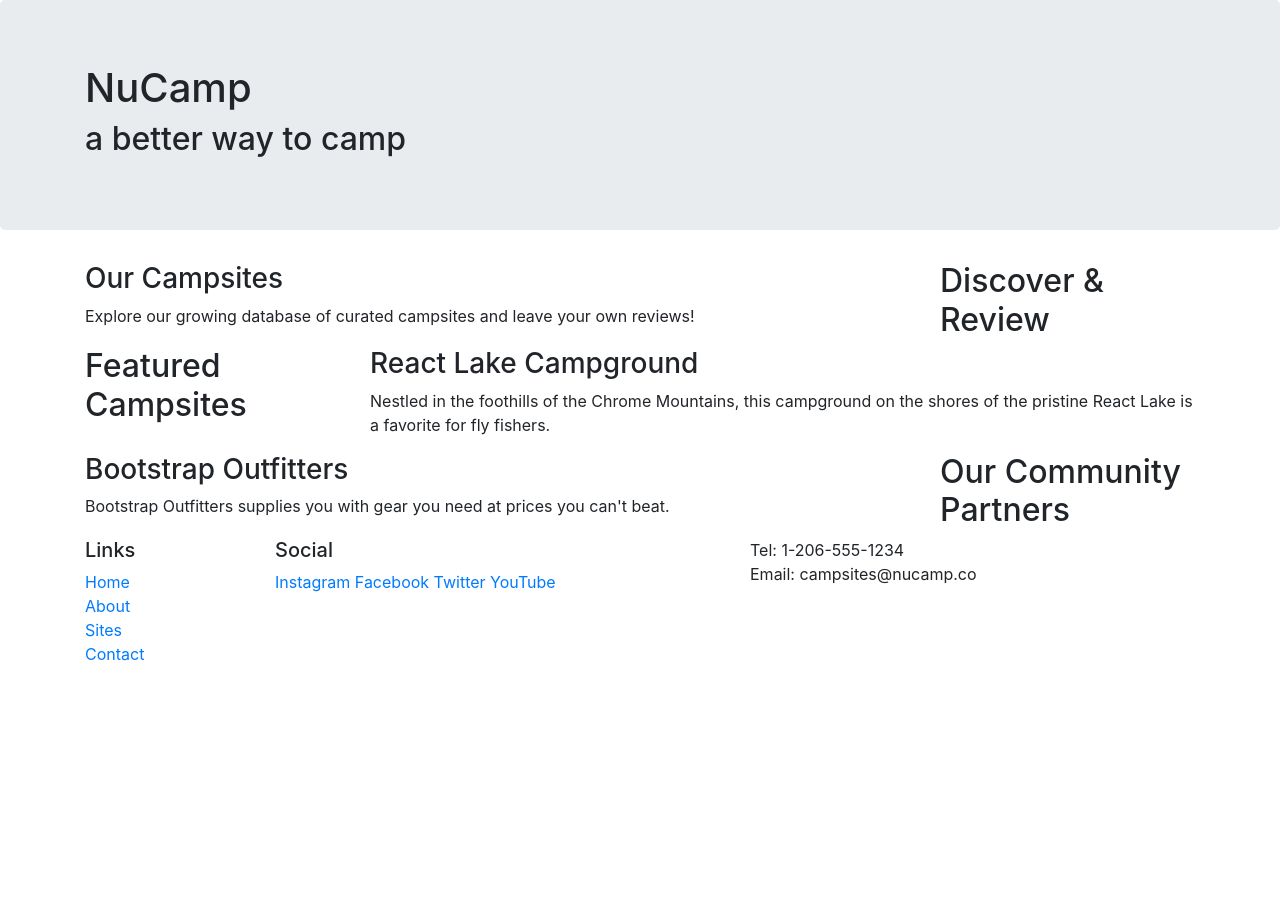
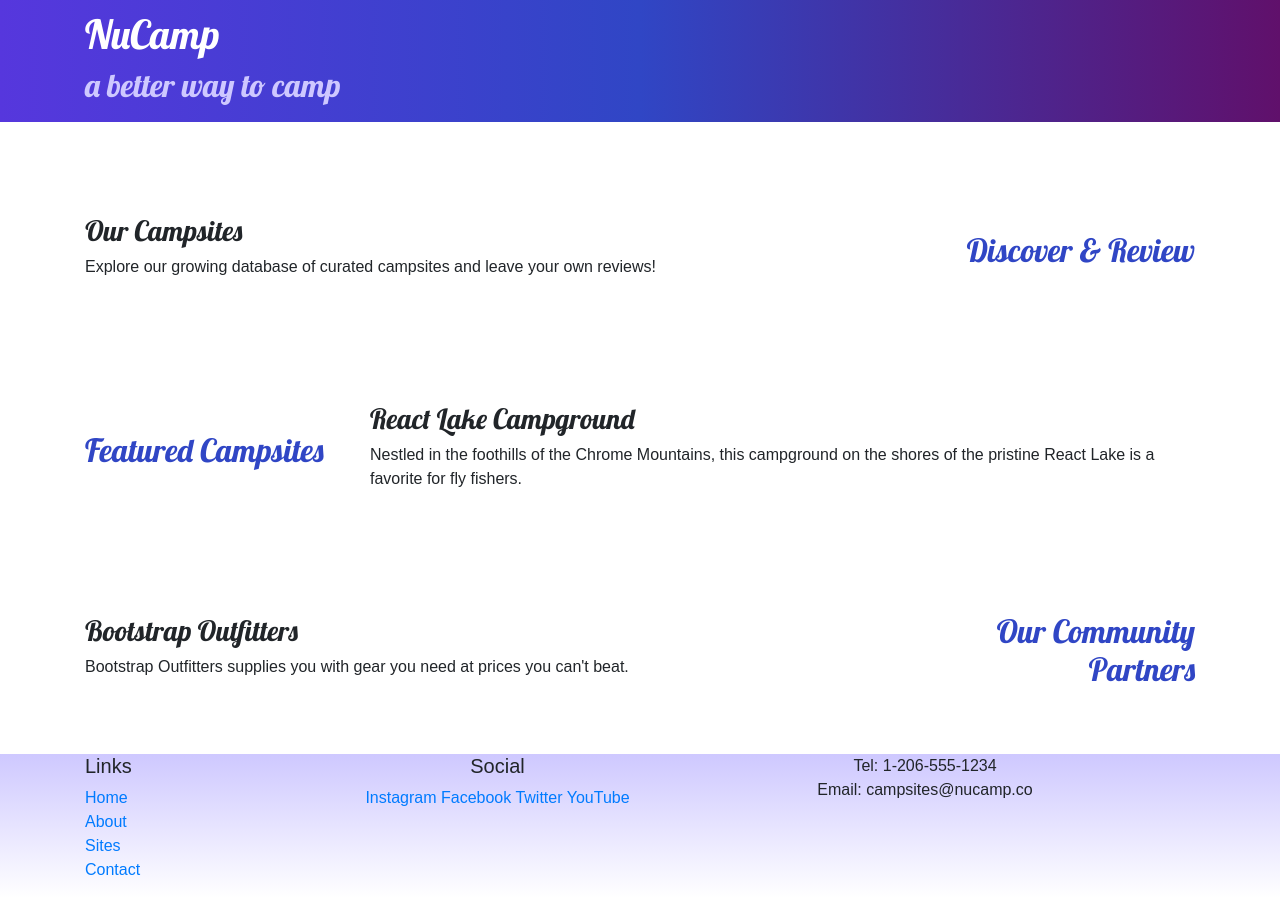
Before and after one commit to RusadeTheRed/Boostrap-Project-Setup, a website: page index.html in a window 1280 px wide. Before the commit the page ends 800 px from the top, so only its background shows below. Drawn offline with nearby package versions, Linux system fonts and the light colour scheme.

Commit message:
Adding custom Styles

```diff
--- /dev/null
+++ b/CSS/styles.css
@@ -0,0 +1,32 @@
+body {
+    font-family: "Open-Sans", sans-serif;
+}
+
+h1, h2, h3 {
+    font-family: "lobster", cursive;
+}
+
+h2 {
+    color: #3046c5;
+}
+
+header h2 {
+color: #cec8ff;
+}
+
+footer {
+    background-image: linear-gradient(#cec8ff, white);
+    padding: 20px ,0;
+}
+
+.jumbotron {
+    padding: 10px;
+    background-image: linear-gradient(to right, #5637dd, #3046c5, #60106b);
+    color: white;
+}
+
+.row-content {
+    padding: 50px, 0;
+    border-bottom: 1px, ridge;
+    min-height: 200px;
+}
--- a/index.html
+++ b/index.html
@@ -9,12 +9,17 @@
     <!-- Bootstrap CSS -->
     <link rel="stylesheet" href="node_modules/bootstrap/dist/css/bootstrap.min.css" />
 
+    <!-- Additional CSS must be placed after Bootstrap CSS -->
+    <link rel="stylesheet" href="https://fonts.googleapis.com/css?family=Lobster|Open+Sans" />
+    <link rel="stylesheet" href="css/styles.css" />
+
+
     <title>NuCamp: A Better Way To Camp</title>
 </head>
 
 <body>
 
-    <header class="jumbotron">
+    <header class="jumbotron jumbotron-fluid">
         <div class="container">
             <div class="row">
                 <div class="col">
@@ -26,9 +31,9 @@
     </header>
 
     <div class="container">
-        <div class="row">
+        <div class="row row-content align-items-center">
             <div class="col-sm-4 order-sm-last col-md-3">
-                <h2>Discover & Review</h2>
+                <h2 class="text-sm-right">Discover & Review</h2>
             </div>
             <div class="col">
                 <h3>Our Campsites</h3>
@@ -36,7 +41,7 @@
             </div>
         </div>
 
-        <div class="row">
+        <div class="row row-content align-items-center">
             <div class="col-sm-4 col-md-3">
                 <h2>Featured Campsites</h2>
             </div>
@@ -47,9 +52,9 @@
             </div>
         </div>
 
-        <div class="row">
+        <div class="row row-content align-items-center">
             <div class="col-sm-4 order-sm-last col-md-3">
-                <h2>Our Community Partners</h2>
+                <h2 class="text-sm-right">Our Community Partners</h2>
             </div>
             <div class="col">
                 <h3>Bootstrap Outfitters</h3>
@@ -70,14 +75,14 @@
                         <li><a href="#">Contact</a></li>
                     </ul>
                 </div>
-                <div class="col-6 col-sm-5">
+                <div class="col-6 col-sm-5 text-center">
                     <h5>Social</h5>
                     <a href="http://instagram.com/">Instagram</a>
                     <a href="http://facebook.com/">Facebook</a>
                     <a href="http://twitter.com/">Twitter</a>
                     <a href="http://youtube.com/">YouTube</a>
                 </div>
-                <div class="col-sm-4">
+                <div class="col-sm-4 text-center">
                     Tel: 1-206-555-1234<br />
                     Email: campsites@nucamp.co
                 </div>
```
